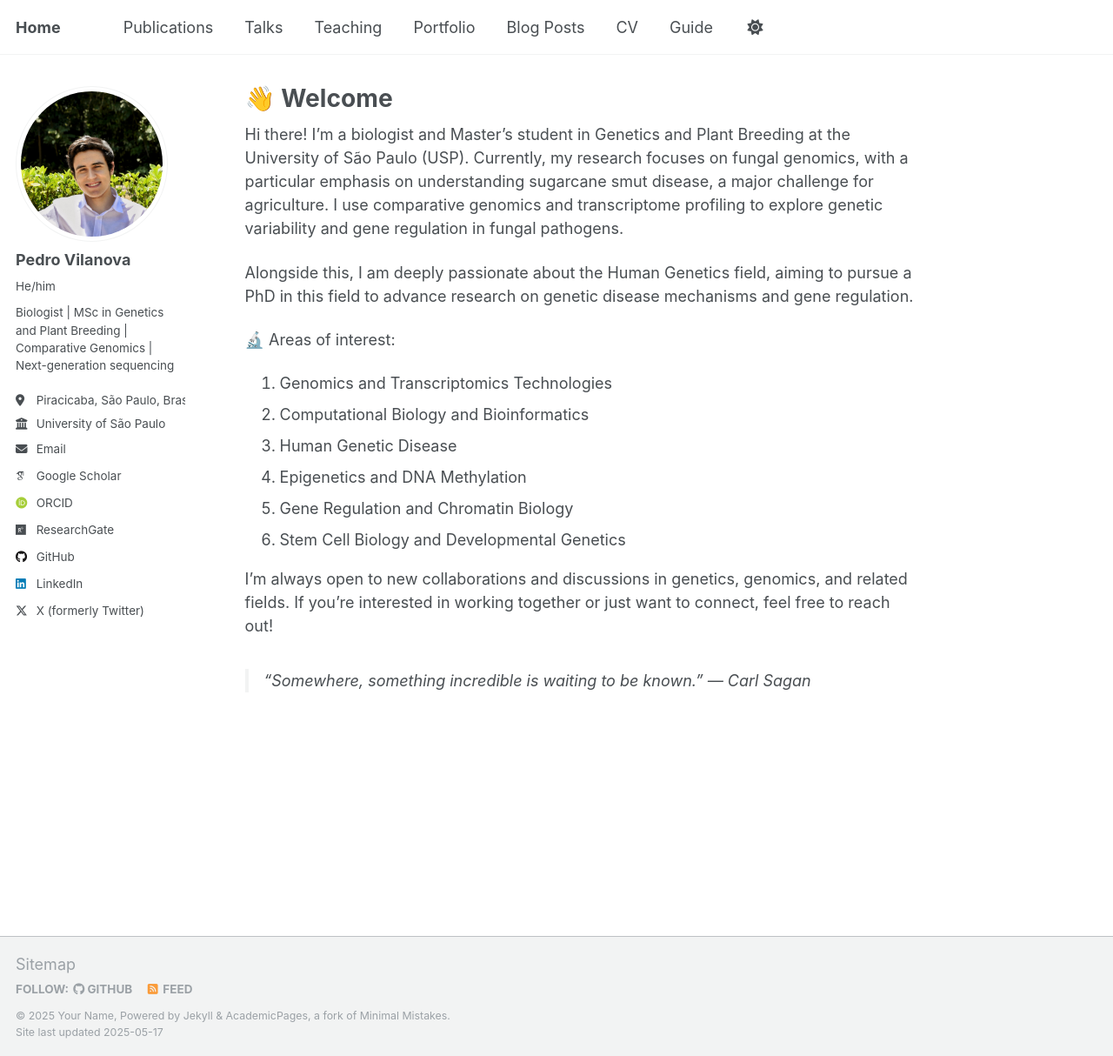
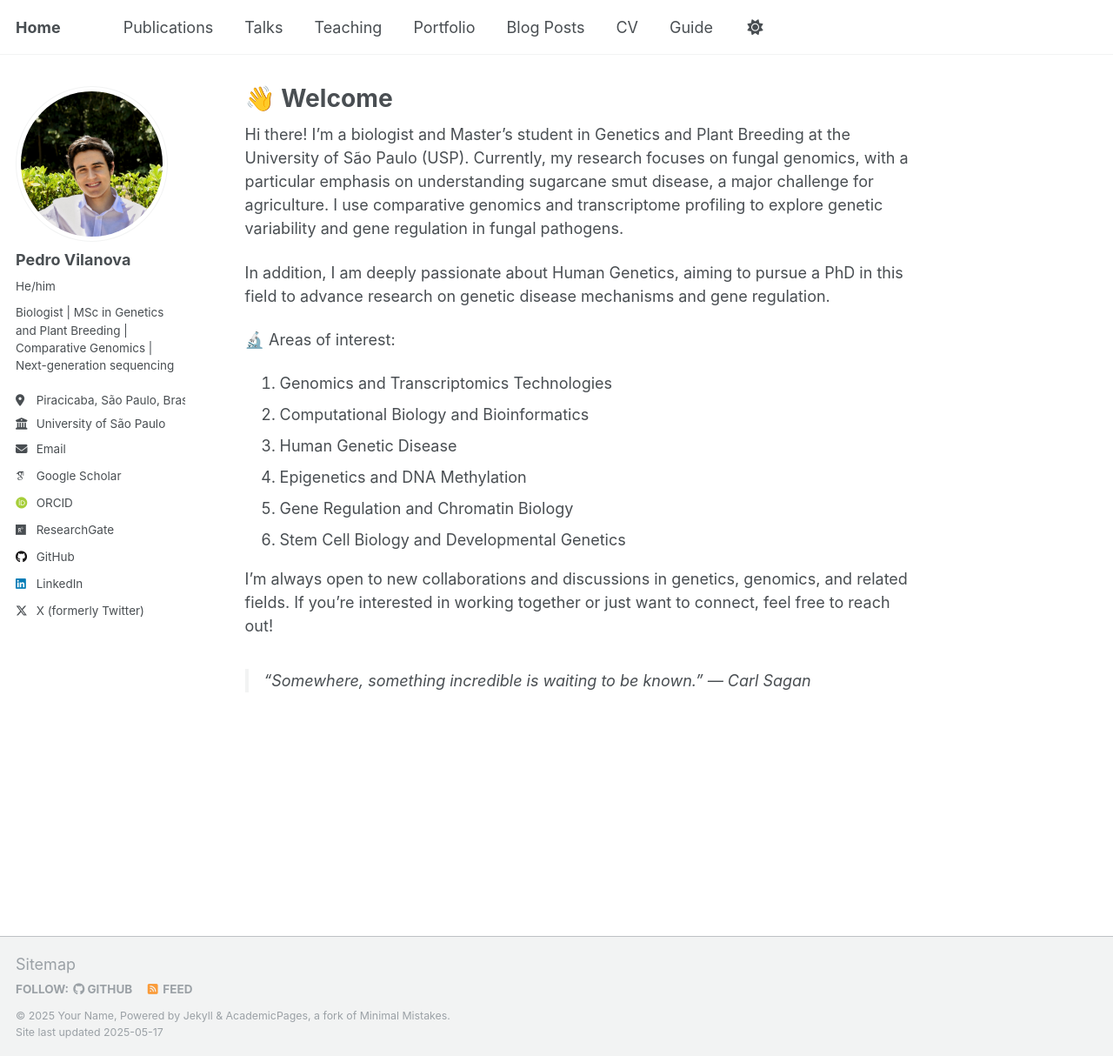
Before and after one commit to pedrofvilanova/pedrofvilanova.github.io, a Jekyll site: the page built from _pages/about.md, in a window 1280 px wide and 1214 px high. Shown: the whole window at 87% size. Built offline with Jekyll 4.4.1, drawn with Linux system fonts in a browser that asks for light colours; some web fonts are replaced.

Commit message:
Update about.md

```diff
--- a/_pages/about.md
+++ b/_pages/about.md
@@ -9,7 +9,7 @@ redirect_from:
 
 Hi there! I’m a biologist and Master’s student in Genetics and Plant Breeding at the University of São Paulo (USP). Currently, my research focuses on fungal genomics, with a particular emphasis on understanding sugarcane smut disease, a major challenge for agriculture. I use comparative genomics and transcriptome profiling to explore genetic variability and gene regulation in fungal pathogens.
 
-Alongside this, I am deeply passionate about the Human Genetics field, aiming to pursue a PhD in this field to advance research on genetic disease mechanisms and gene regulation.
+In addition, I am deeply passionate about Human Genetics, aiming to pursue a PhD in this field to advance research on genetic disease mechanisms and gene regulation.
 
 🔬 Areas of interest:
 
```
